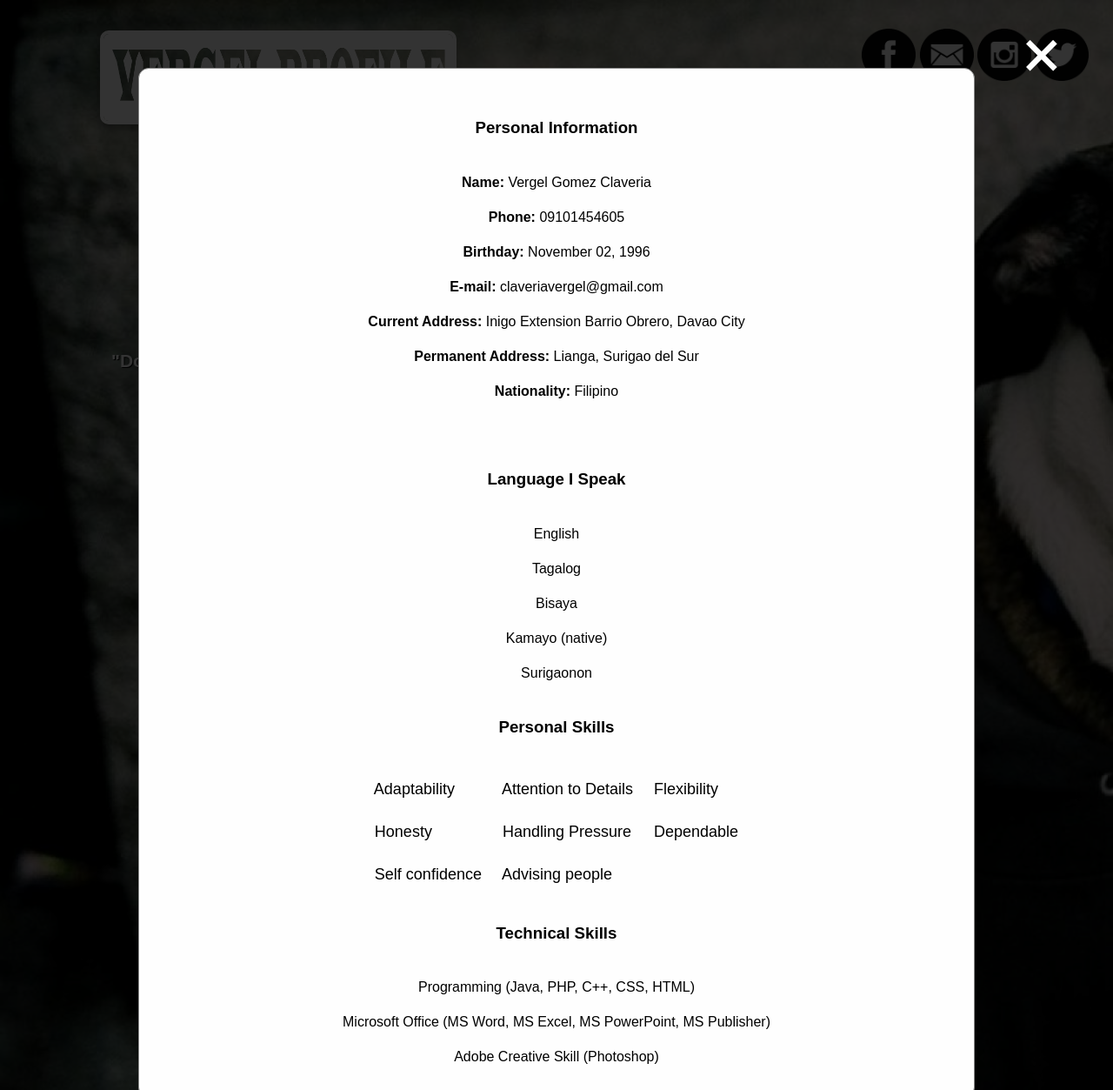
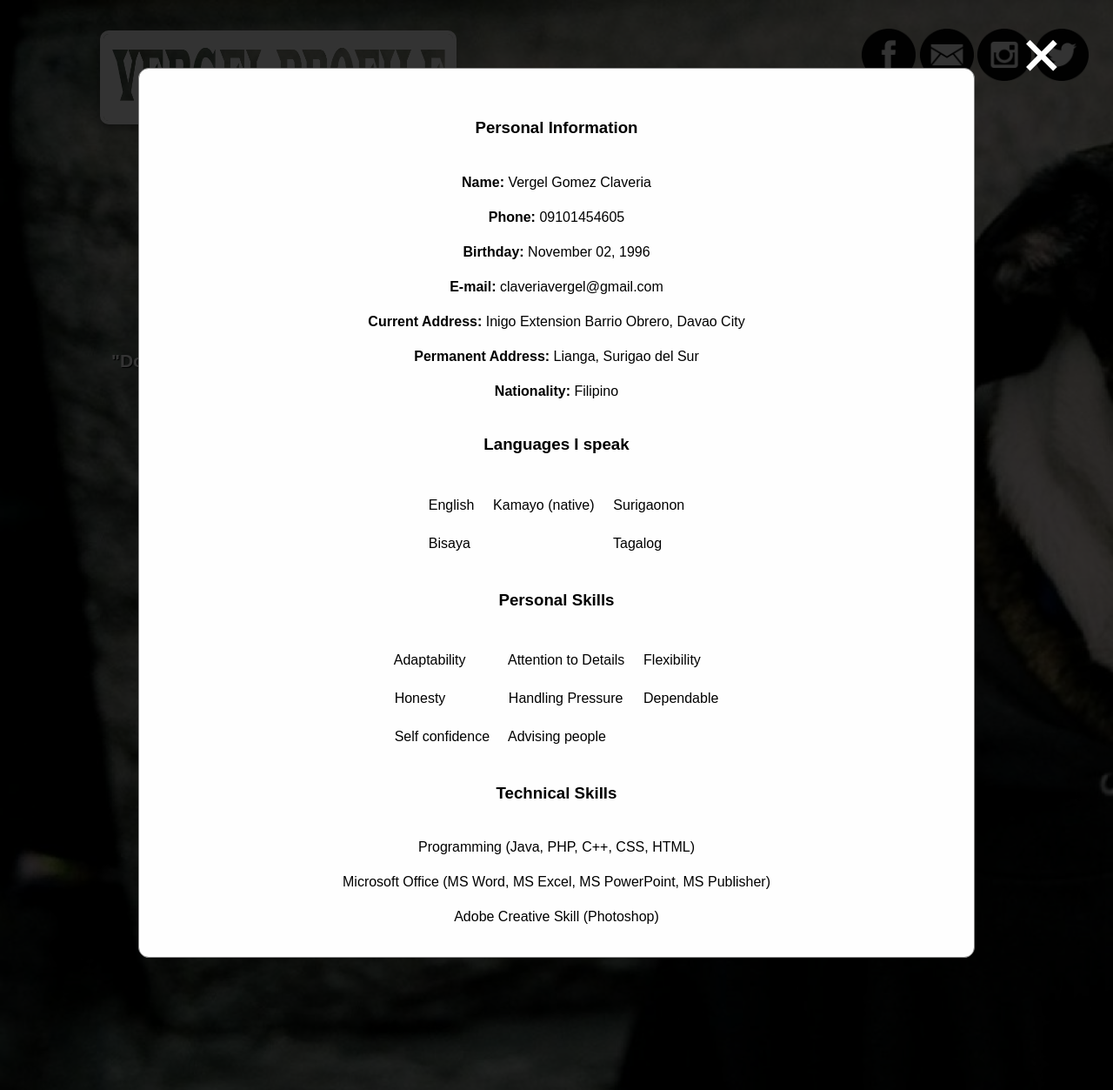
Before and after one commit to vclaveria/CLAVERIA_Vergel_PersonalWebsite, a PHP site: page / in a window 1280 px wide, after a click on "ABOUT ME". Shown: the whole page at 87% size. Run offline with PHP 8.4, Linux system fonts and the light colour scheme.

Commit message:
change the format of languages i speak in about me modal into table to look better

```diff
--- a/index.php
+++ b/index.php
@@ -181,7 +181,7 @@
       }
 
   .table {
-    font-size: 18px;
+    font-size: 16px;
 
     line-height: 2.5;
   }
@@ -242,15 +242,27 @@
                   <strong>Current Address:</strong> Inigo Extension Barrio Obrero, Davao City <br>
                   <strong>Permanent Address:</strong> Lianga, Surigao del Sur <br>
                   <strong>Nationality:</strong> Filipino
-          </center> <br>
+          </center>
+
 
           <center>
-            <strong><h3>Language I Speak</h3></strong>
-                English <br>
-                Tagalog <br>
-                Bisaya <br>
-                Kamayo (native) <br>
-                Surigaonon
+          <table class="table">
+                <tr>
+                  <th></th>
+                  <th<strong><h3>Languages I speak</h3></strong></th>
+                  <th></th>
+                </tr>
+                <tr>
+                  <td>&nbsp English &nbsp</td>
+                  <td>&nbsp Kamayo (native) &nbsp</td>
+                  <td>&nbsp Surigaonon &nbsp</td>
+                </tr>
+              <tr>
+                  <td>&nbsp Bisaya &nbsp</td>
+                  <td></td>
+                  <td>&nbsp Tagalog &nbsp</td>
+              </tr>
+          </table>
           </center>
 
 
```
